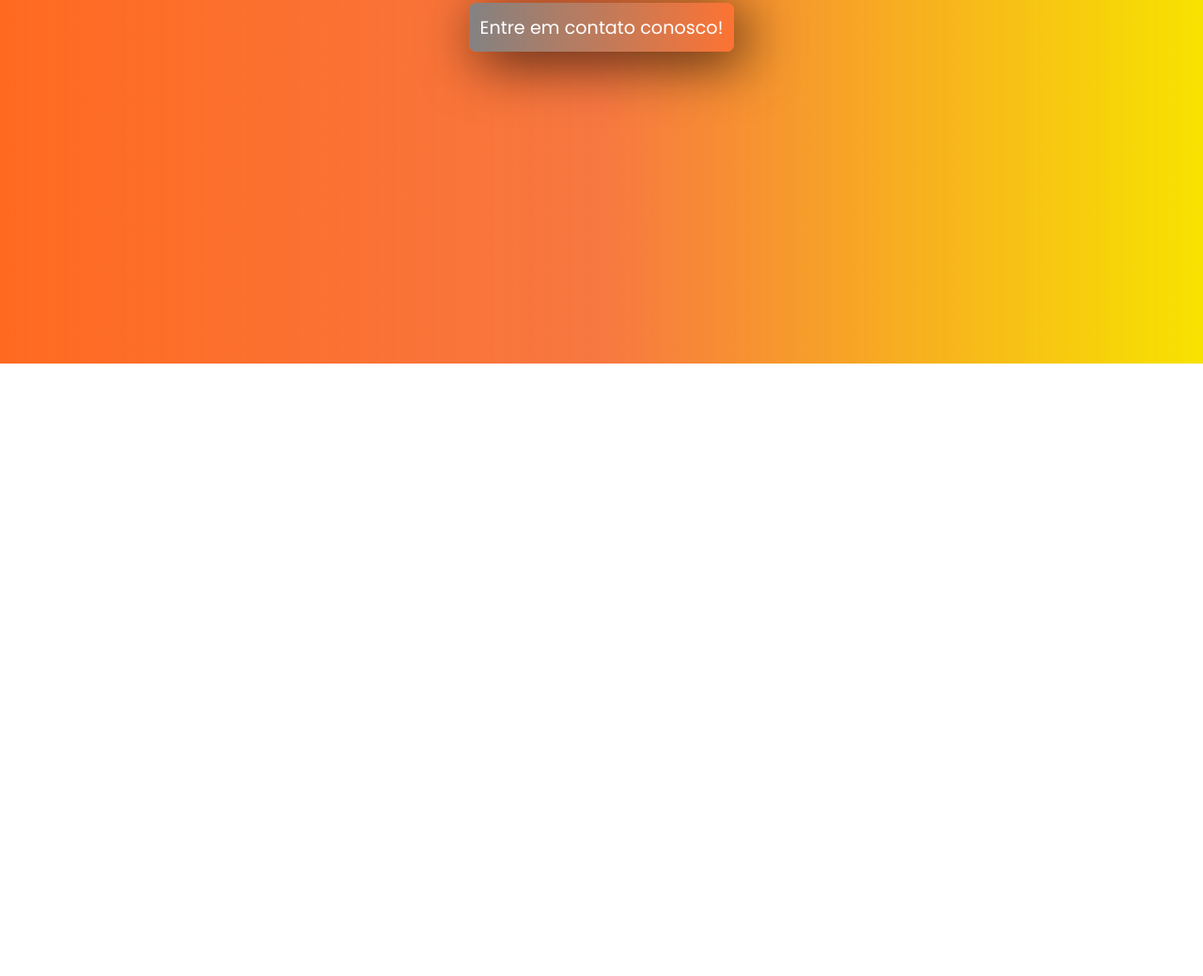
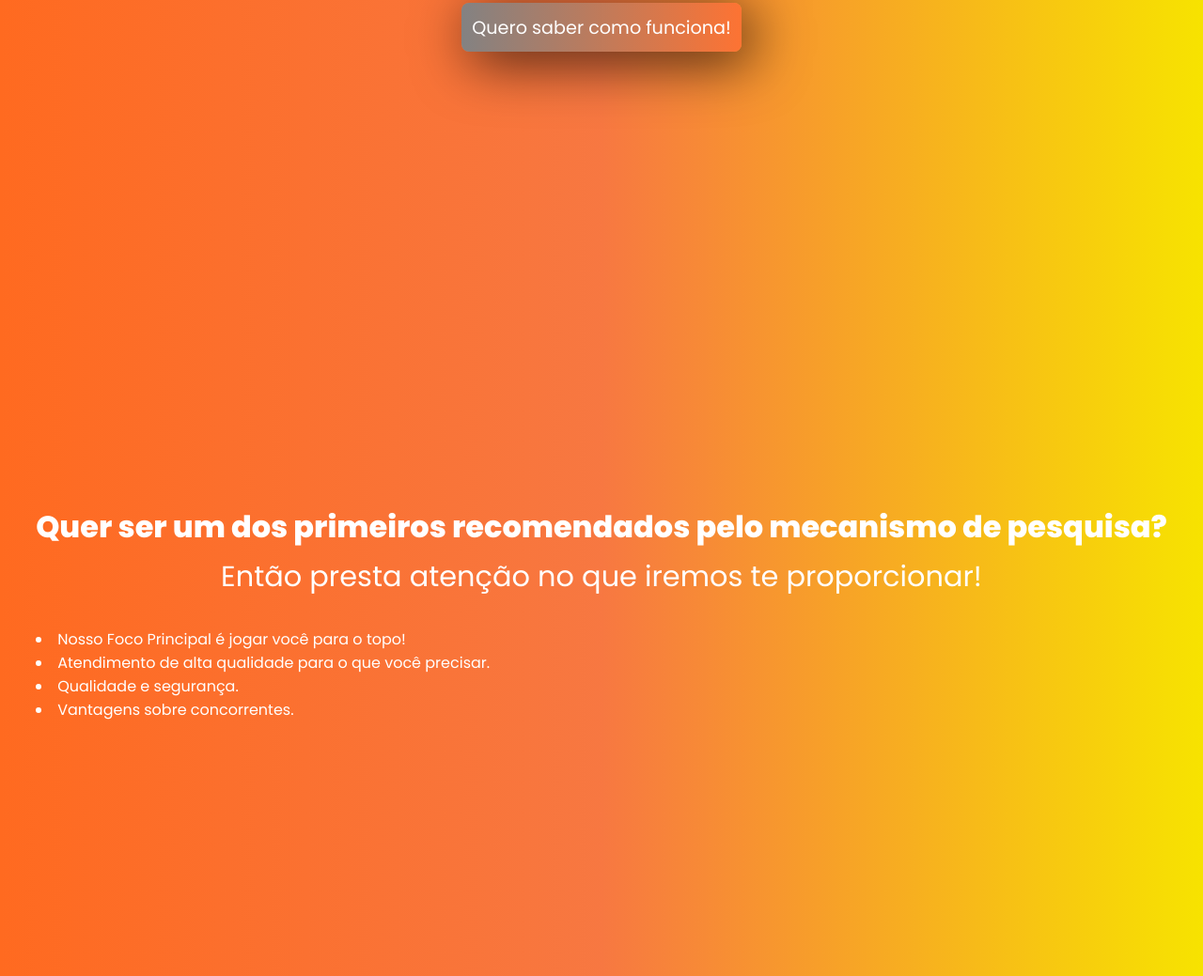
Before and after one commit to hctoliv/agencia_taiyou, a plain HTML site: page index.html in a window 1280 px wide. Shown: the part 413-1452 px from the top of the page at 94% size. Before the commit the page ends 800 px from the top, so only its background shows below. Drawn offline with Linux system fonts and the light colour scheme.

Commit message:
alterações

```diff
--- a/index.html
+++ b/index.html
@@ -27,9 +27,39 @@
       <h1>Aumente a visibilidade da sua empresa e conquiste mais clientes com os serviços de marketing digital da nossa agência.</h1>
 
       <div class="button">
-        <a href="">Entre em contato conosco!</a>
+        <a href="#saiba-mais">Quero saber como funciona!</a>
       </div>
     </main>
+
+    <!--<section class="forms">
+
+      <div class="text-form">
+        Preencha o Formulário ao lado e aproveite as nossas oportunidades.
+      </div>
+      <div class="form">
+        <form action="">
+
+          <label for="">
+            Nome de Usuario
+          </label>
+        </form>
+      </div>
+    </section>
+    -->
+
+    <section id="saiba-mais">
+      <div>
+        <div class="texts-saibamais"><h2>Quer ser um dos primeiros recomendados pelo mecanismo de pesquisa?</h2>
+          <p>Então presta atenção no que iremos te proporcionar!</p></div>
+
+        <nav>
+          <li>Nosso Foco Principal é jogar você para o <span>topo!</span></li>
+          <li>Atendimento de <span>alta qualidade</span> para o que você precisar.</li>
+          <li>Qualidade e segurança.</li>
+          <li>Vantagens sobre concorrentes.</li>
+        </nav>
+      </div>
+    </section>
     <footer>
 
     </footer>
--- a/style.css
+++ b/style.css
@@ -59,9 +59,9 @@ nav > i:hover {
   padding: 0.7em;
   border-radius: 8px;
   margin-top: 1em;
-  -webkit-box-shadow: 10px 10px 60px 0px rgba(0,0,0,0.75);
--moz-box-shadow: 10px 10px 60px 0px rgba(0,0,0,0.75);
-box-shadow: 10px 10px 60px 0px rgba(0,0,0,0.75);
+  -webkit-box-shadow: 10px 10px 60px 0px rgba(0, 0, 0, 0.75);
+  -moz-box-shadow: 10px 10px 60px 0px rgba(0, 0, 0, 0.75);
+  box-shadow: 10px 10px 60px 0px rgba(0, 0, 0, 0.75);
 }
 .button > a {
   text-decoration: none;
@@ -75,3 +75,27 @@ box-shadow: 10px 10px 60px 0px rgba(0,0,0,0.75);
   background: linear-gradient(to right, #f5b000, #c17410);
   transition: 0.3s ease;
 }
+/*.forms {
+  display: flex;
+  justify-content: space-around;
+  align-items: center;
+  height: 140vh;
+}
+*/
+
+#saiba-mais {
+  display: flex;
+  justify-content: space-around;
+  align-items: center;
+  height: 100vh;
+}
+
+.texts-saibamais  h2, p{
+text-align: center;
+font-size: 2rem;
+}
+
+.texts-saibamais p {
+  margin-top: -20px;
+  font-size: 1.9rem;
+}
```
